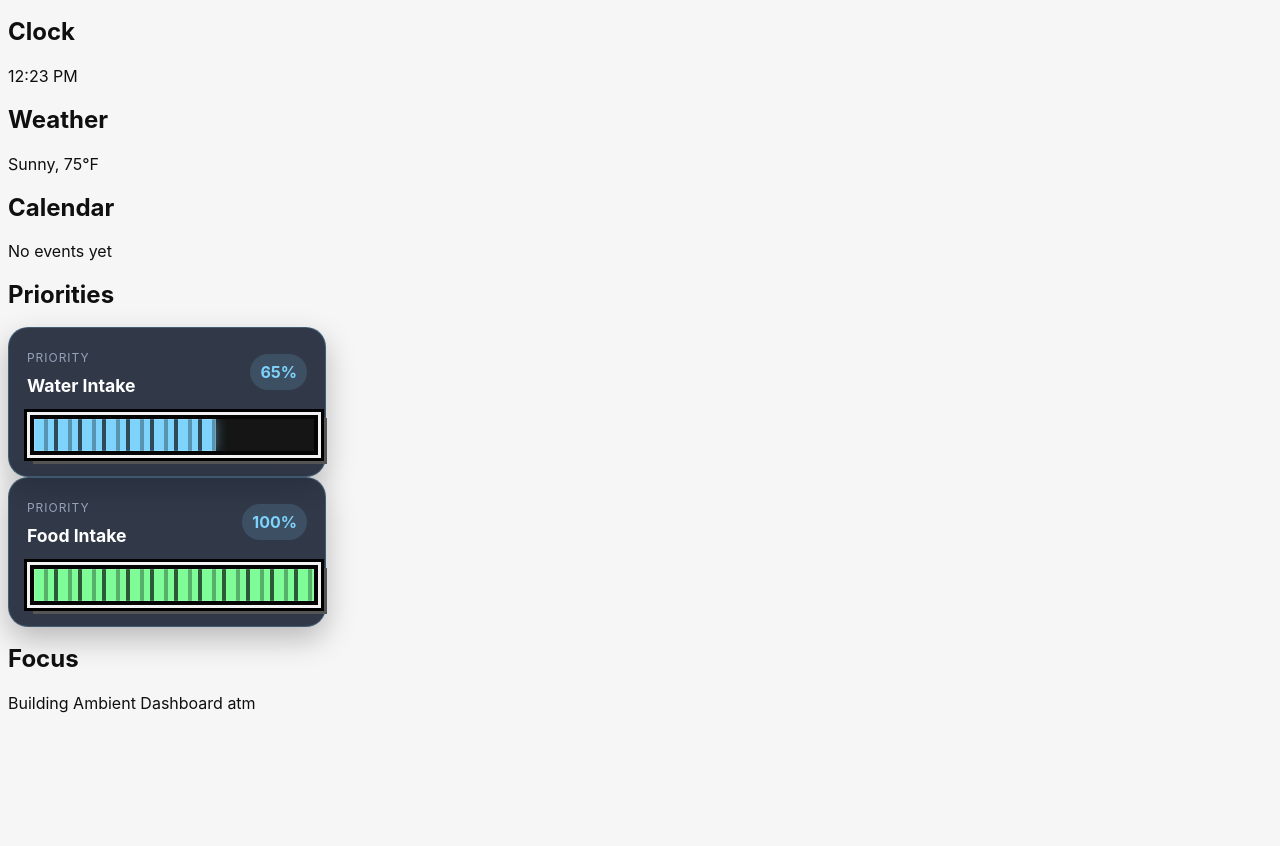
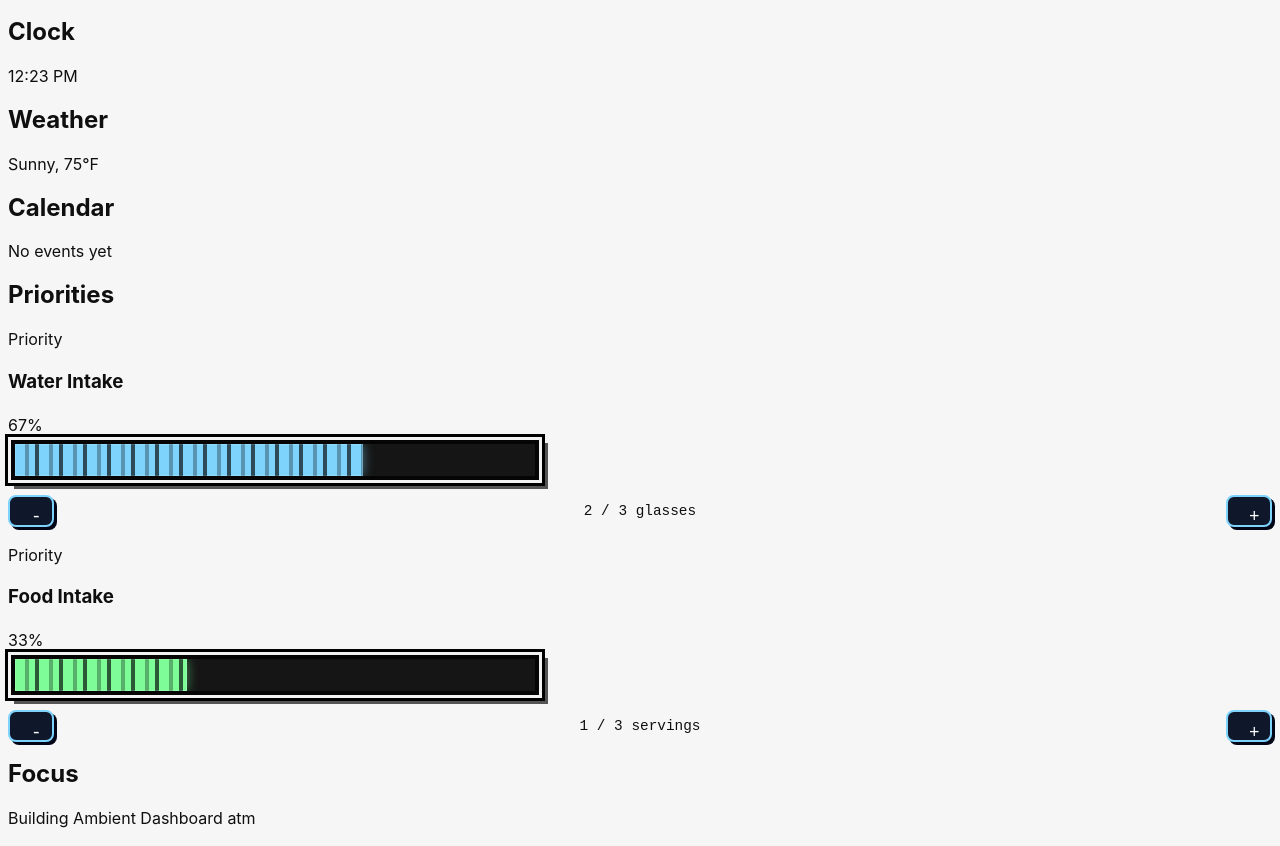
Before and after one commit to SimpleCaci/ambient-dashboard, a React (Vite) app: page / in a window 1280 px wide. Before the commit the page ends 800 px from the top, so only its background shows below. Built offline with nearby package versions, Linux system fonts and the light colour scheme.

Commit message:
changed style + added increase and decrease buttons

```diff
--- a/src/App.tsx
+++ b/src/App.tsx
@@ -24,8 +24,8 @@ function App() {
       <div className="card">
         <h2>Priorities</h2>
 
-        <Priority progress={65} color="#7dd3fc" name="Water Intake" />
-        <Priority progress={100} color="#7dfc98" name="Food Intake" />
+        <Priority name="Water Intake" color="#7dd3fc" start={2} max={3} step={1} unit="glasses" />
+        <Priority name="Food Intake" color="#7dfc98" start={1} max={3} step={1} unit="servings" />
       </div>
 
       <div className="card">
--- a/src/components/Priority.css
+++ b/src/components/Priority.css
@@ -1,38 +1,29 @@
-.priority-card {
-  width: 280px;
-  padding: 18px;
-  border-radius: 20px;
-  background: rgba(15, 23, 42, 0.85);
-  border: 1px solid rgba(125, 211, 252, 0.25);
-  box-shadow: 0 12px 30px rgba(0, 0, 0, 0.25);
-  color: white;
-}
-
-.priority-top {
+.priority-bottom {
   display: flex;
   align-items: center;
   justify-content: space-between;
-  margin-bottom: 14px;
+  margin-top: 12px;
 }
 
-.priority-label {
+.priority-bottom p {
   margin: 0;
-  font-size: 0.75rem;
-  color: #94a3b8;
-  text-transform: uppercase;
-  letter-spacing: 0.08em;
+  font-family: monospace;
+  font-size: 0.9rem;
 }
 
-.priority-name {
-  margin: 4px 0 0;
+.priority-bottom button {
+  width: 32px;
+  height: 32px;
+  border: 2px solid #7dd3fc;
+  background: #0f172a;
+  color: white;
+  font-family: monospace;
   font-size: 1.1rem;
-  font-weight: 700;
+  cursor: pointer;
+  box-shadow: 3px 3px 0 #020617;
 }
 
-.priority-percent {
-  padding: 6px 10px;
-  border-radius: 999px;
-  background: rgba(125, 211, 252, 0.15);
-  color: #7dd3fc;
-  font-weight: 700;
+.priority-bottom button:hover {
+  transform: translate(1px, 1px);
+  box-shadow: 2px 2px 0 #020617;
 }
--- a/src/components/Priority.tsx
+++ b/src/components/Priority.tsx
@@ -1,13 +1,36 @@
-import React from 'react';
-
+import React, { useState } from 'react';
 import './Priority.css';
 import ProgressBar from './ProgressBar';
 
+type PriorityProps = {
+  name?: string;
+  color?: string;
+  start?: number;
+  max?: number;
+  step?: number;
+  unit?: string;
+};
+
 function Priority({
-  progress = 80,
+  name = 'Priority Name',
   color = '#7dd3fc',
-  name = 'Priority Name',
-}) {
+  start = 0,
+  max = 3,
+  step = 1,
+  unit = '',
+}: PriorityProps) {
+  const [value, setValue] = useState(start);
+
+  const percent = Math.round((value / max) * 100);
+
+  function increase() {
+    setValue((prev) => Math.min(prev + step, max));
+  }
+
+  function decrease() {
+    setValue((prev) => Math.max(prev - step, 0));
+  }
+
   return (
     <div className="priority-card">
       <div className="priority-top">
@@ -16,10 +39,20 @@ function Priority({
           <h3 className="priority-name">{name}</h3>
         </div>
 
-        <span className="priority-percent">{progress}%</span>
+        <span className="priority-percent">{percent}%</span>
       </div>
 
-      <ProgressBar progress={progress} color={color} />
+      <ProgressBar progress={percent} color={color} />
+
+      <div className="priority-bottom">
+        <button onClick={decrease}>-</button>
+
+        <p>
+          {value} / {max} {unit}
+        </p>
+
+        <button onClick={increase}>+</button>
+      </div>
     </div>
   );
 }
```
Also changed, not shown: 1 other file (tests, documents, lock files or other folders).
